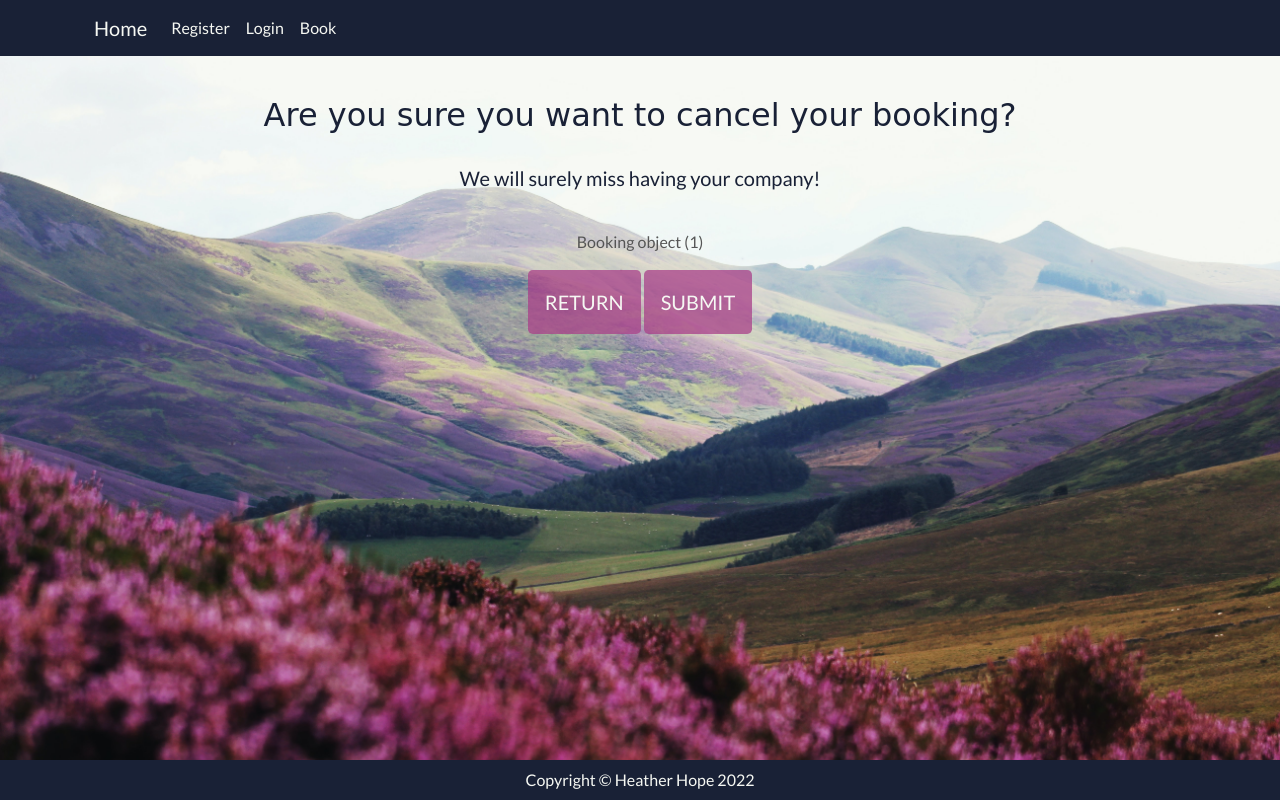
After one commit to Code-Institute-Submissions/mmoore483-camping_MayResub, a Django app: page /booking_delete/1 in a window 1280 px wide. The commit adds this page. Run offline with Django 3.2, Linux system fonts and the light colour scheme; tables that the repository leaves empty hold one stand-in row (values such as "Sample post"); some libraries are stand-ins or nearby versions; some web fonts are replaced.

Commit message:
Add delete booking functionality

```diff
--- a/booking/urls.py
+++ b/booking/urls.py
@@ -7,4 +7,5 @@ urlpatterns = [
     path("booking_success/", views.booking_success, name="booking_success"),
     path("booking_history/", views.booking_history, name="booking_history"),
     path("booking_update/<str:pk>", views.booking_update, name="booking_update"),
+    path("booking_delete/<str:pk>", views.booking_delete, name="booking_delete"),
 ]
--- a/booking/views.py
+++ b/booking/views.py
@@ -110,3 +110,15 @@ def booking_update(request, pk):
         "booking_form": form
     }
     return render(request, "booking.html", context)
+
+
+def booking_delete(request, pk):
+    """Open a specific booking and delete it"""
+    booking = Booking.objects.get(booking_id=pk)
+    if request.method == "POST":
+        booking.delete()
+        return redirect("booking_history")
+    context = {
+        "booking": booking
+    }
+    return render(request, 'delete_check.html', context)
--- a/templates/booking_history.html
+++ b/templates/booking_history.html
@@ -42,7 +42,8 @@
 
                             {% now "Y-m-d" as todays_date %}
                             {% if todays_date < booking.date_from|date:"Y-m-d" %}
-                            <a class="text-danger" href="{% url 'booking_update' booking.booking_id %}"><p>Edit Booking</p></a>
+                            <a class="text-info" href="{% url 'booking_update' booking.booking_id %}"><p>Edit Booking</p></a>
+                            <a class="text-danger" href="{% url 'booking_delete' booking.booking_id %}"><p>Cancel Booking</p></a>
                             {% else %}
                             <p>unavailable</p>
                             {% endif %}
--- /dev/null
+++ b/templates/delete_check.html
@@ -0,0 +1,26 @@
+{% extends "base.html" %}
+{% load static %}
+
+{% block page_header %}
+{% endblock %}
+
+{% block content %}
+<div class="container-fluid pt-5">
+    <div>
+        <h2 class="text-center text-hhblack pt-5">Are you sure you want to cancel your booking?</h2>
+        <h4 class="text-center text-hhblack py-4">We will surely miss having your company!</h4>
+    </div>
+    <div class="button-wrapper text-center py-2">
+        <p>{{ booking }}</p>
+        <form method="POST" action="{% url 'booking_delete' booking.booking_id %}">
+            {% csrf_token %}
+            <a href="{% url 'booking_history' %}" class="btn btn-lg py-3 cta-btn text-hhwhite text-uppercase">
+                Return
+            </a>
+            <input type="submit" name="Confirm" class="btn btn-lg py-3 cta-btn text-hhwhite text-uppercase"></input>
+        </form>
+
+    </div>
+</div>
+
+{% endblock %}
```
Also changed, not shown: booking/models.py (line endings or trailing spaces).
